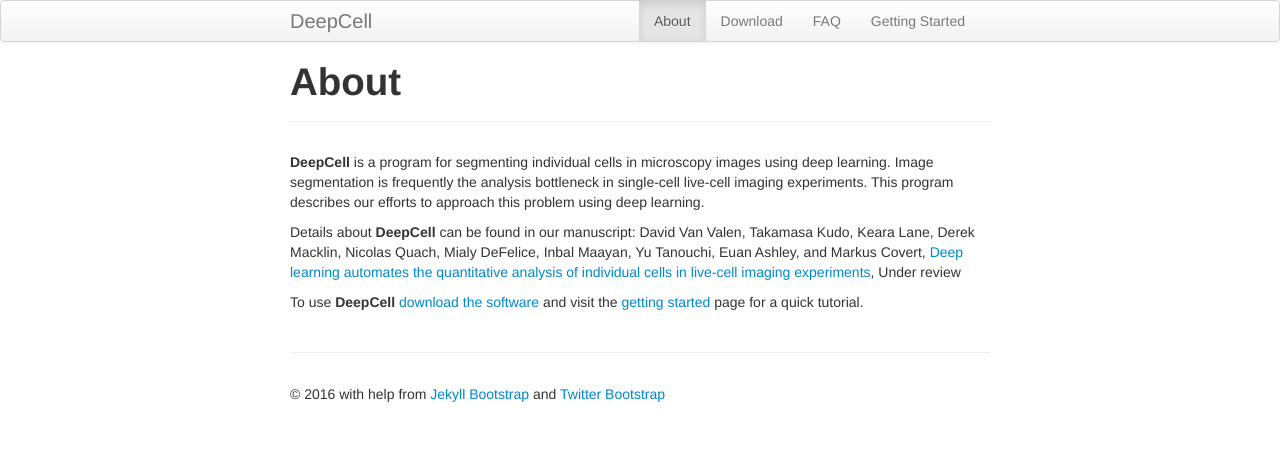
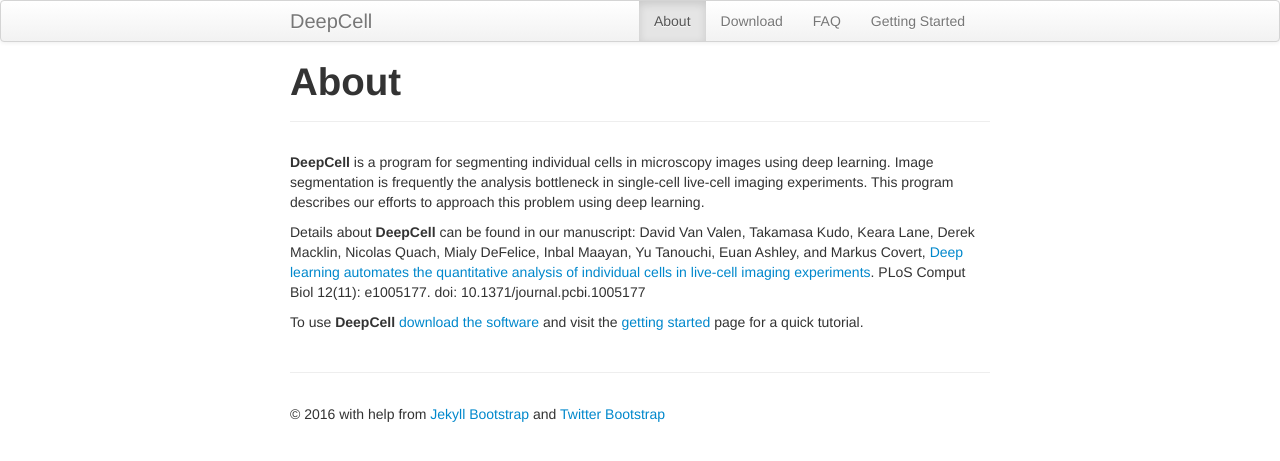
Before and after one commit to CovertLab/DeepCell, a Jekyll site: the page built from _pages/00-about.md, in a window 1280 px wide. Shown: the top 461 px of the page. Built offline with Jekyll 4.4.1, drawn with Linux system fonts in a browser that asks for light colours.

Commit message:
Added link to paper

```diff
--- a/_pages/00-about.md
+++ b/_pages/00-about.md
@@ -11,6 +11,6 @@
 __DeepCell__ is a program for segmenting individual cells in microscopy images using deep learning. Image segmentation is frequently the analysis bottleneck in single-cell live-cell imaging experiments. This program describes our efforts to approach this problem using deep learning.
 
 Details about __DeepCell__ can be found in our manuscript:
-David Van Valen, Takamasa Kudo, Keara Lane, Derek Macklin, Nicolas Quach, Mialy DeFelice, Inbal Maayan, Yu Tanouchi, Euan Ashley, and Markus Covert, [Deep learning automates the quantitative analysis of individual cells in live-cell imaging experiments](/DeepCell/deepcell.pdf), Under review
+David Van Valen, Takamasa Kudo, Keara Lane, Derek Macklin, Nicolas Quach, Mialy DeFelice, Inbal Maayan, Yu Tanouchi, Euan Ashley, and Markus Covert, [Deep learning automates the quantitative analysis of individual cells in live-cell imaging experiments](http://journals.plos.org/ploscompbiol/article?id=10.1371/journal.pcbi.1005177). PLoS Comput Biol 12(11): e1005177. doi: 10.1371/journal.pcbi.1005177
 
 To use __DeepCell__ [download the software](/DeepCell/download/) and visit the [getting started](/DeepCell/starting/) page for a quick tutorial.
```
Also changed, not shown: 2 other files.
